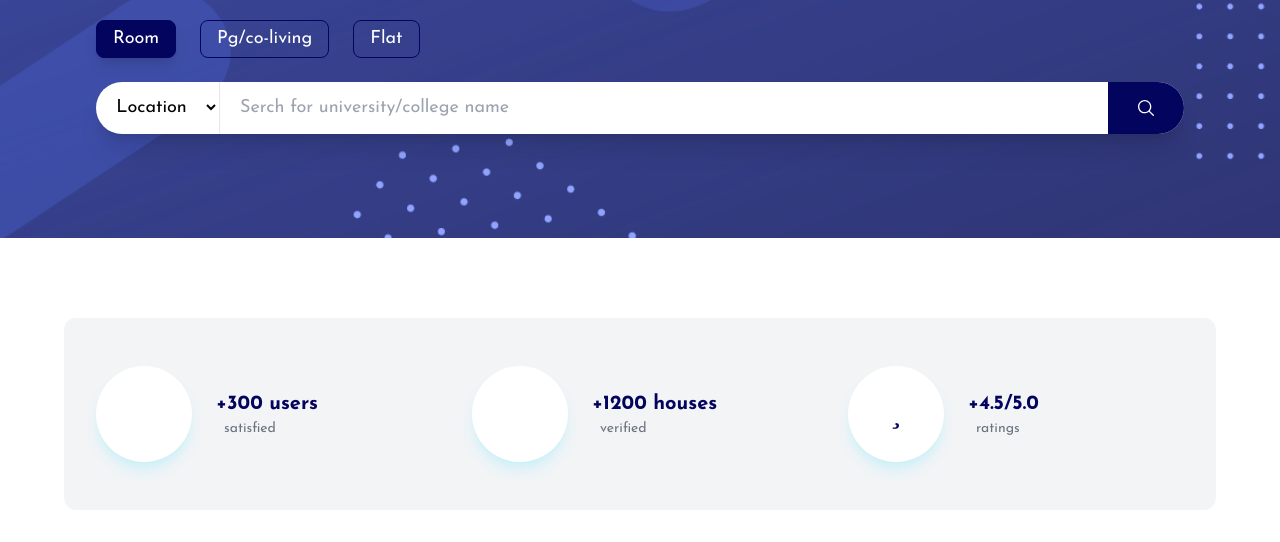
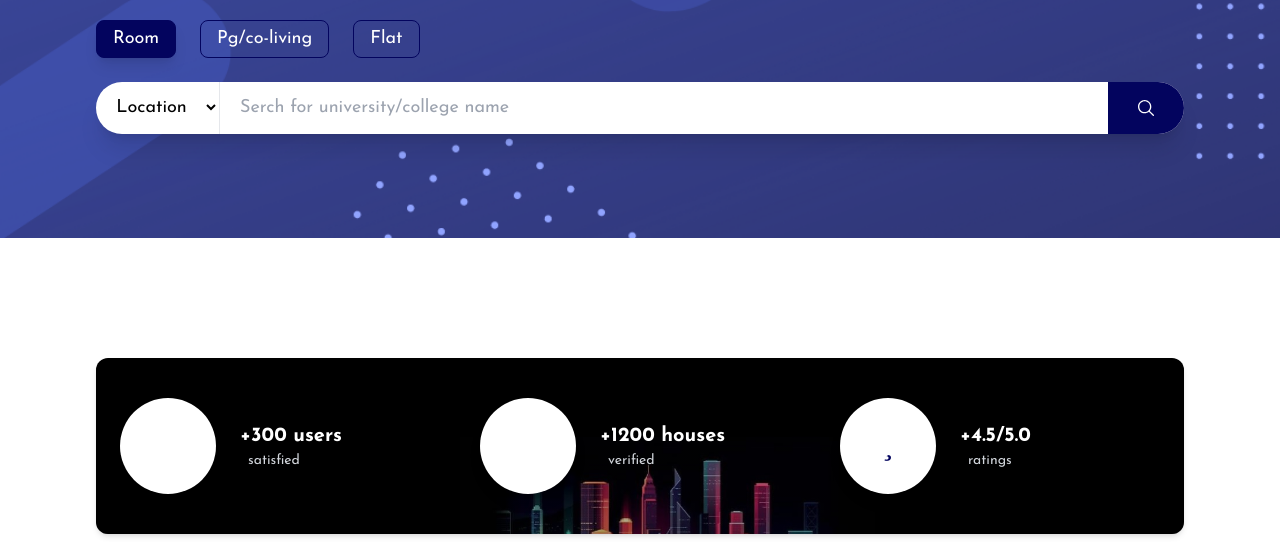
Before and after one commit to Mukul-only/bachelorsCave-home, a website: page index.html in a window 1280 px wide. Shown: the part 258-800 px from the top of the page. Drawn offline with Linux system fonts and the light colour scheme; a web font is replaced by a local one.

Commit message:
features section changes

```diff
--- a/index.html
+++ b/index.html
@@ -131,41 +131,42 @@
     </section>
 
 
+
     <section id="stas">
-        <div class="container md:my-20 py-12 bg-gray-100 rounded-xl">
-            <div class="grid  grid-cols-3 gap-10 ">
-                <div class="flex flex-col md:flex-row items-center gap-2 md:space-x-4 text-darkestBlue ">
+        <div class="container md:my-20 p-10 ">
+            <div class="grid  grid-cols-3 gap-10 bg-gray-100 px-2 py-10 md:px-6 rounded-xl back text-white shadow-md relative">
+                <div class="flex flex-col md:flex-row items-center gap-2 md:space-x-4  ">
 
                     <div class="item-circle">
 
-                        <i class="fa-light fa-user-check fa-2x " ></i>
+                        <i class="fa-light fa-user-check fa-2x text-darkestBlue" ></i>
                     </div>
                     <div class="flex flex-col gap-[1px] items-center md:items-start">
                         <h1 class="font-bold text-lg md:text-xl ">+300 users</h1>
-                        <p class="text-gray-500 px-2 text-sm md:text-md">satisfied</p>
+                        <p class="text-gray-300 px-2 text-sm md:text-md">satisfied</p>
                     </div>
                 </div>
 
-                <div class="flex flex-col md:flex-row items-center gap-2 md:space-x-4 text-darkestBlue">
+                <div class="flex flex-col md:flex-row items-center gap-2 md:space-x-4">
 
                     <div class="item-circle">
 
-                        <i class="fa-light fa-house-circle-check fa-2x"></i>
+                        <i class="fa-light fa-house-circle-check fa-2x text-darkestBlue"></i>
                     </div>
                     <div class="flex flex-col gap-[1px] items-center md:items-start">
                         <h1 class="font-bold text-md md:text-xl ">+1200 houses</h1>
-                        <p class="text-gray-500 px-2 text-sm md:text-md">verified</p>
+                        <p class="text-gray-300 px-2 text-sm md:text-md">verified</p>
                     </div>
                 </div>
 
-                <div class="flex flex-col md:flex-row items-center gap-2 md:space-x-4 text-darkestBlue">
+                <div class="flex flex-col md:flex-row items-center gap-2 md:space-x-4 ">
                     <div class="item-circle">
 
-                        <i class="fa-light fa-star fa-2x"></i>
+                        <i class="fa-light fa-star fa-2x text-darkestBlue"></i>
                     </div>
                     <div class="flex flex-col gap-[1px] items-center md:items-start">
                         <h1 class="font-bold text-lg md:text-xl ">+4.5/5.0</h1>
-                        <p class="text-gray-500 px-2 text-sm md:text-md">ratings</p>
+                        <p class="text-gray-300 px-2 text-sm md:text-md">ratings</p>
                     </div>
                 </div>
 
--- a/input.css
+++ b/input.css
@@ -7,6 +7,12 @@
   background-repeat: no-repeat;
   background-position: center;
   background-size: cover;
+}
+.back {
+  isolation: isolate;
+  background-image: url("../assets/hero-2.jpg");
+  background-size: 100%;
+  overflow: hidden;
 }
 .container {
   @apply max-w-6xl mx-auto md:px-8 px-5;
@@ -28,6 +34,17 @@
 .img-label {
   @apply absolute bottom-0 left-0  px-4 py-2 font-thin  group-hover:scale-110 duration-500;
 }
+.back::after {
+  content: "";
+  position: absolute;
+  inset: 0;
+  z-index: -10;
+  background-image: linear-gradient(
+    180deg,
+    rgba(0, 0, 0, 0),
+    rgba(0, 0, 0, 0.765)
+  );
+}
 
 @media (min-width: 768px) {
   #hero {
@@ -35,10 +52,26 @@
 
     background-position: top;
   }
+  .back {
+    background-image: url("../assets/hero-2.png");
+    background-size: 105%;
+    background-position-y: -20px;
+  }
+  .back::after {
+    content: "";
+    position: absolute;
+    inset: 0;
+    z-index: -10;
+    background-image: linear-gradient(
+      180deg,
+      rgba(0, 0, 0, 0),
+      rgba(0, 0, 0, 0.333)
+    );
+  }
 }
 
 .item-circle {
-  @apply w-20 h-20 md:w-24 md:h-24 rounded-full bg-white flex justify-center items-center shadow-lg shadow-lightestBlue;
+  @apply w-20 h-20 md:w-24 md:h-24 rounded-full bg-white flex justify-center items-center shadow-lg;
 }
 
 /* hamburger menu */
```
Also changed, not shown: assets/hero-2.jpg (added), assets/hero-2.png (added), css/style.css.
